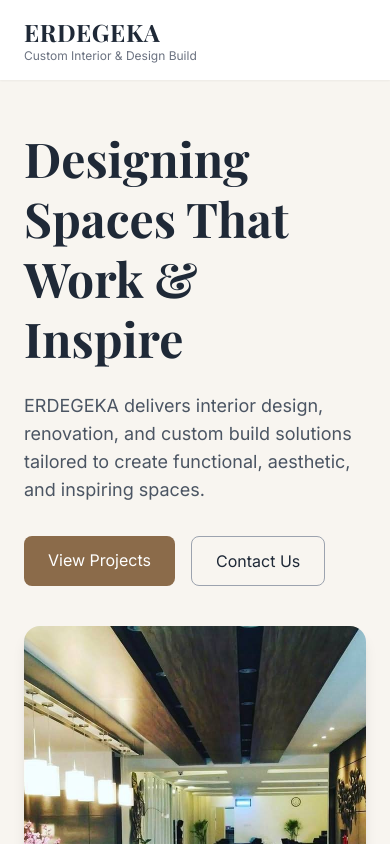
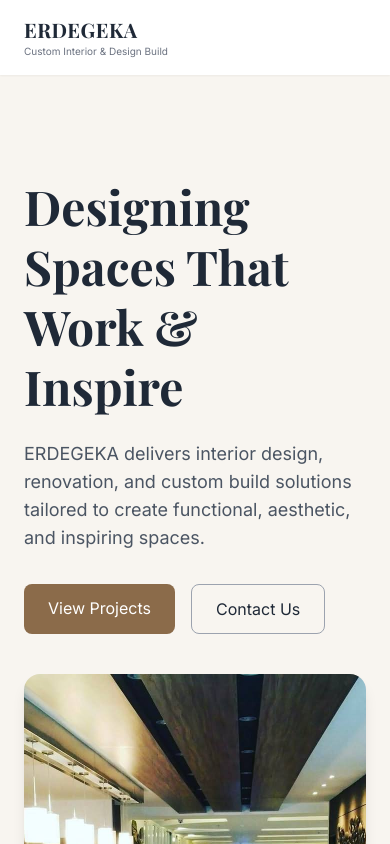
Before and after one commit to dodod26/erdegeka-website, a plain HTML site: page index.html in a window 390 px wide. Shown: the top 844 px of the page. Drawn offline with nearby package versions, Linux system fonts and the light colour scheme.

Commit message:
Update index.html

```diff
--- a/index.html
+++ b/index.html
@@ -29,8 +29,8 @@
   <nav class="w-full bg-white shadow-sm fixed top-0 z-50">
     <div class="max-w-7xl mx-auto px-6 py-4 flex justify-between items-center">
       <div>
-        <h1 class="text-2xl font-bold tracking-wide">ERDEGEKA</h1>
-        <p class="text-xs text-gray-500">Custom Interior & Design Build</p>
+        <h1 class="text-xl md:text-2xl font-bold tracking-wide">ERDEGEKA</h1>
+<p class="text-[10px] md:text-xs text-gray-500">Custom Interior & Design Build</p>
       </div>
 
       <ul class="hidden md:flex gap-10 font-medium items-center">
@@ -44,7 +44,7 @@
   </nav>
 
   <!-- Hero Section -->
-  <section id="home" class="pt-32 pb-20 bg-[#F8F5F0]">
+  <section id="home" class="pt-44 md:pt-32 pb-20 bg-[#F8F5F0]">
     <div class="max-w-7xl mx-auto px-6 grid md:grid-cols-2 gap-10 items-center">
 
       <div>
```
